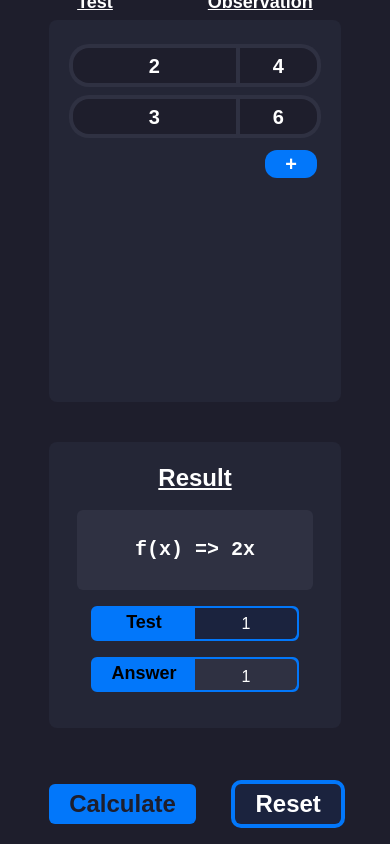
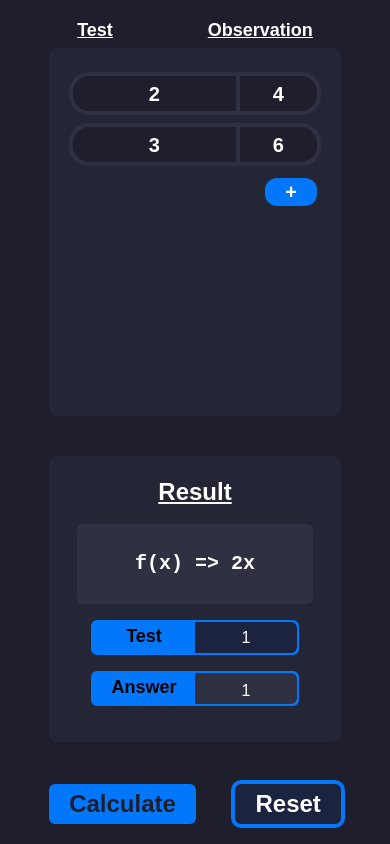
Before and after one commit to MeetCoding/whats-next, a React (Create React App) app: page / in a window 390 px wide. Built offline with nearby package versions, Linux system fonts and the light colour scheme.

Commit message:
responsive fixes

```diff
--- a/src/App.jsx
+++ b/src/App.jsx
@@ -5,7 +5,7 @@ import FootPanel from './components/FootPanel';
 
 export default function App() {
     return (
-        <div className='font-poppins w-screen h-screen p-5 m-0 bg-gray-100 flex justify-center items-center flex-col md:flex-row gap-10'>
+        <div className='font-poppins w-screen h-screen p-5 pt-12 m-0 bg-gray-100 flex justify-center items-center flex-col md:flex-row gap-10'>
             <FeedTable />
             <div className='w-5/6 max-w-panel h-panel flex flex-col justify-between items-center'>
                 <Result />
--- a/src/components/FootPanel.jsx
+++ b/src/components/FootPanel.jsx
@@ -5,7 +5,7 @@ export default function FootPanel() {
     const dispatch = useDispatch();
 
     return (
-        <div className='w-full flex justify-between items-center text-2xl'>
+        <div className='w-full flex justify-between items-center text-2xl gap-5'>
             <button
                 className='bg-blue rounded-md px-5 py-1 font-bold text-gray-100'
                 onClick={() => dispatch('EXECUTE')}
```
